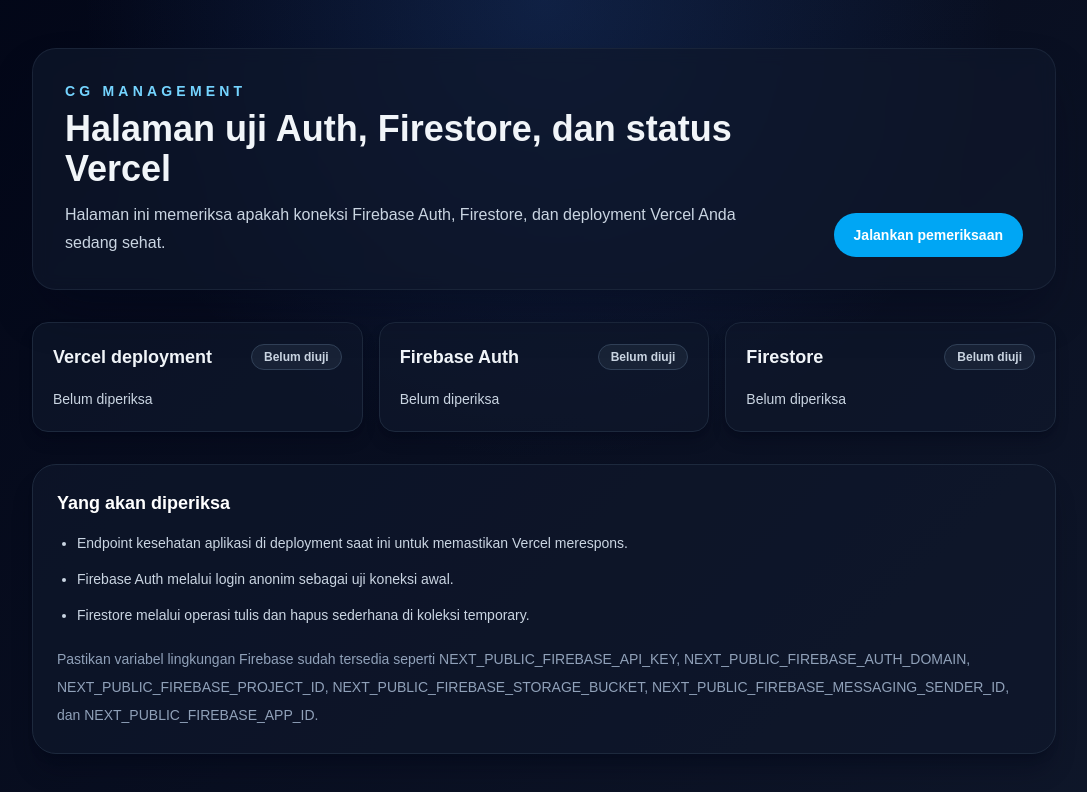
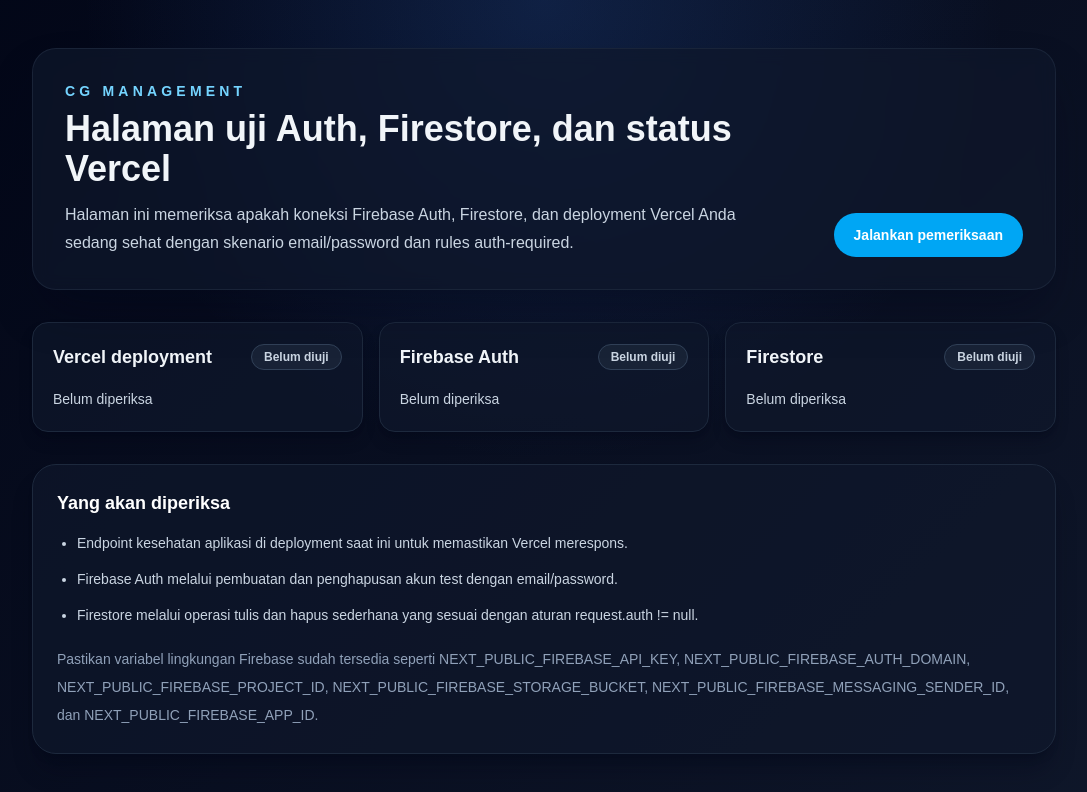
Before and after one commit to oCharybd1s/cgmanagement, a Next.js app: page / in a window 1280 px wide. Shown: the top 792 px of the page, without its empty margins (96-1183 px from the left). Built offline with nearby package versions, Linux system fonts and the light colour scheme.

Commit message:
fix testing firebase 2

```diff
--- a/app/api/firebase-check/route.ts
+++ b/app/api/firebase-check/route.ts
@@ -7,9 +7,12 @@
 
     const authResult = await (async () => {
       try {
+        const testEmail = `health-${Date.now()}@example.com`;
+        const testPassword = `Health-${Date.now()}`;
+
         const testUser = await adminAuth.createUser({
-          email: `health-${Date.now()}@example.com`,
-          password: `health-${Date.now()}`,
+          email: testEmail,
+          password: testPassword,
         });
 
         await adminAuth.deleteUser(testUser.uid);
@@ -17,7 +20,7 @@
         return {
           ok: true,
           message: "Firebase Auth siap dipakai",
-          detail: `User test berhasil dibuat dan dihapus untuk ${testUser.uid.slice(0, 8)}...`,
+          detail: "User test berhasil dibuat dan dihapus dengan akun email/password.",
         };
       } catch (error) {
         return {
@@ -37,7 +40,7 @@
         return {
           ok: true,
           message: "Firestore siap dipakai",
-          detail: "Operasi write/delete berhasil dijalankan di Firestore.",
+          detail: "Operasi write/delete berhasil dijalankan dengan aturan yang mengharuskan auth.",
         };
       } catch (error) {
         return {
--- a/app/page.tsx
+++ b/app/page.tsx
@@ -37,8 +37,8 @@
 
     const nextResults: CheckResult[] = [
       { label: "Vercel deployment", status: "running", message: "Memeriksa endpoint kesehatan..." },
-      { label: "Firebase Auth", status: "running", message: "Mencoba login anonim..." },
-      { label: "Firestore", status: "running", message: "Menguji koneksi write/delete..." },
+      { label: "Firebase Auth", status: "running", message: "Mencoba akun email/password via Admin SDK..." },
+      { label: "Firestore", status: "running", message: "Menguji write/delete dengan aturan auth-required..." },
     ];
     setResults(nextResults);
 
@@ -117,7 +117,7 @@
               <p className="text-sm font-semibold uppercase tracking-[0.3em] text-sky-300">CG Management</p>
               <h1 className="mt-2 text-3xl font-semibold sm:text-4xl">Halaman uji Auth, Firestore, dan status Vercel</h1>
               <p className="mt-3 text-base leading-7 text-slate-300">
-                Halaman ini memeriksa apakah koneksi Firebase Auth, Firestore, dan deployment Vercel Anda sedang sehat.
+                Halaman ini memeriksa apakah koneksi Firebase Auth, Firestore, dan deployment Vercel Anda sedang sehat dengan skenario email/password dan rules auth-required.
               </p>
             </div>
             <button
@@ -149,8 +149,8 @@
           <h3 className="text-lg font-semibold text-white">Yang akan diperiksa</h3>
           <ul className="mt-3 list-disc space-y-2 pl-5">
             <li>Endpoint kesehatan aplikasi di deployment saat ini untuk memastikan Vercel merespons.</li>
-            <li>Firebase Auth melalui login anonim sebagai uji koneksi awal.</li>
-            <li>Firestore melalui operasi tulis dan hapus sederhana di koleksi temporary.</li>
+            <li>Firebase Auth melalui pembuatan dan penghapusan akun test dengan email/password.</li>
+            <li>Firestore melalui operasi tulis dan hapus sederhana yang sesuai dengan aturan request.auth != null.</li>
           </ul>
           <p className="mt-4 text-slate-400">
             Pastikan variabel lingkungan Firebase sudah tersedia seperti NEXT_PUBLIC_FIREBASE_API_KEY, NEXT_PUBLIC_FIREBASE_AUTH_DOMAIN, NEXT_PUBLIC_FIREBASE_PROJECT_ID, NEXT_PUBLIC_FIREBASE_STORAGE_BUCKET, NEXT_PUBLIC_FIREBASE_MESSAGING_SENDER_ID, dan NEXT_PUBLIC_FIREBASE_APP_ID.
```
